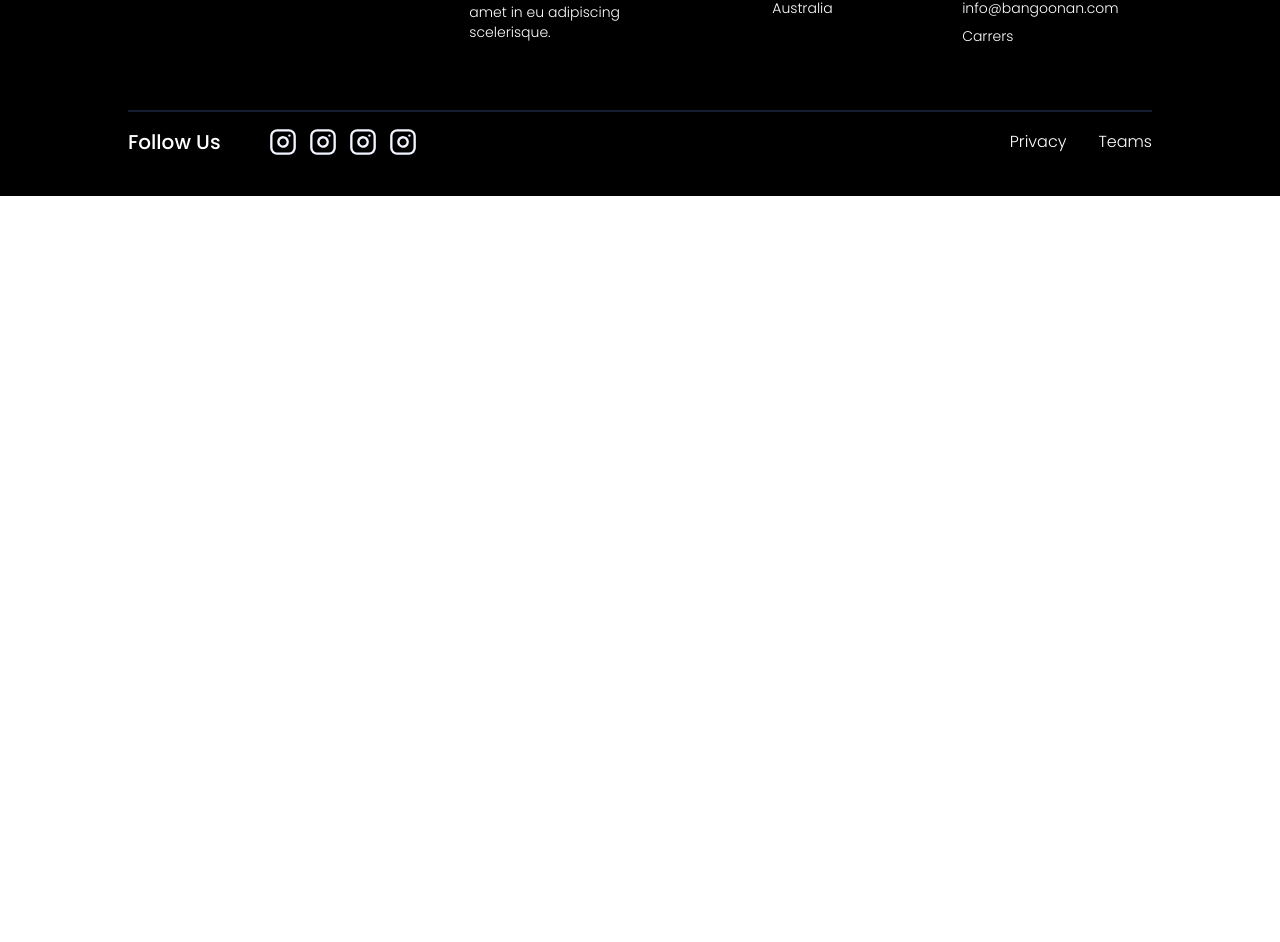
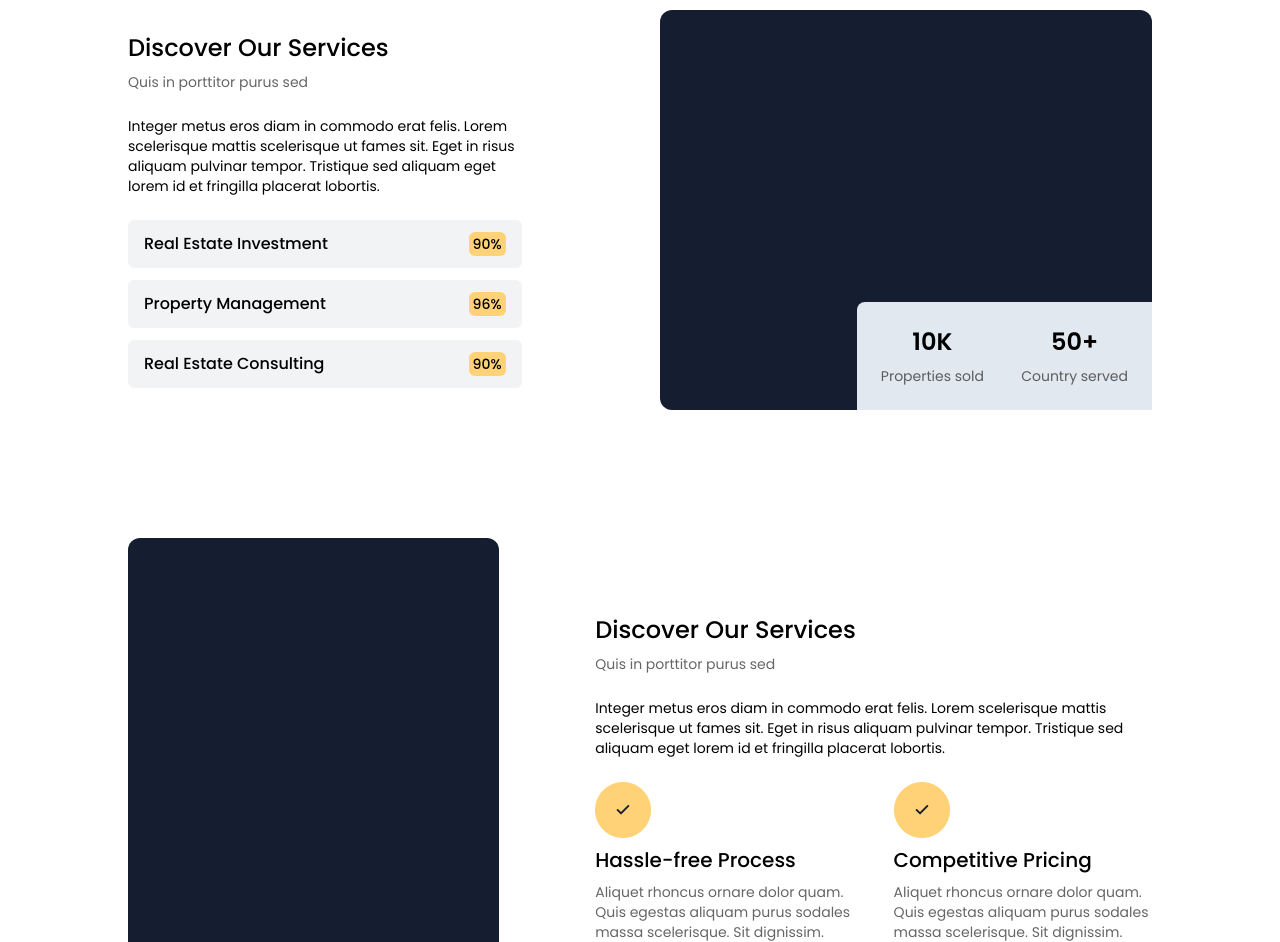
Before and after one commit to roushan-jha/Digital-Ipsum, a React (Vite) app in the folder 07_bangoonan_real_Estate/: page /service in a window 1280 px wide. Shown: the part 630-1572 px from the top of the page. Before the commit the page ends 826 px from the top, so only its background shows below. Built offline with nearby package versions, Linux system fonts and the light colour scheme.

Commit message:
completed services page

```diff
--- a/07_bangoonan_real_Estate/src/pages/ServicesPage.jsx
+++ b/07_bangoonan_real_Estate/src/pages/ServicesPage.jsx
@@ -1,14 +1,146 @@
-import React from 'react'
+import React from "react";
+import Contact from "../components/Contact";
+import Agents from "../components/Agents";
+import video_icon from "../assets/Play Icon.png";
+import check from '../assets/check.png'
 
 const ServicesPage = () => {
   return (
-    <div>
-      <div className='h-[50vh] bg-primary flex flex-col gap-3 items-center justify-center'>
-        <h1 className='font-bold text-5xl text-white'>Our Services</h1>
-        <p className='font-medium text-white'>Home / Our Services</p>
+    <div className="font-primary">
+      <div className="h-[50vh] bg-primary flex flex-col gap-3 items-center justify-center">
+        <h1 className="font-bold text-5xl text-white">Our Services</h1>
+        <p className="font-medium text-white">Home / Our Services</p>
       </div>
+      <div>
+        <div className="flex justify-between gap-10 items-center p-32">
+          <div className="w-1/2 h-auto flex flex-col justify-center gap-6">
+            <div className="flex flex-col gap-2">
+              <h3 className="font-medium text-2xl">Discover Our Services</h3>
+              <p className="opacity-60 text-sm">Quis in porttitor purus sed</p>
+            </div>
+            <p className="w-4/5 text-sm">
+              Integer metus eros diam in commodo erat felis. Lorem scelerisque
+              mattis scelerisque ut fames sit. Eget in risus aliquam pulvinar
+              tempor. Tristique sed aliquam eget lorem id et fringilla placerat
+              lobortis.
+            </p>
+            <div className="flex flex-col gap-3">
+              <div className="w-4/5 flex justify-between items-center hover:bg-slate-100 bg-gray-200 bg-opacity-50 px-4 py-3 rounded-md font-medium">
+                <p>Real Estate Investment</p>
+                <span className="px-[4px] py-[2px] text-sm bg-secondary rounded-md">
+                  90%
+                </span>
+              </div>
+              <div className=" w-4/5 flex justify-between items-center hover:bg-slate-100 bg-gray-200 bg-opacity-50 px-4 py-3 rounded-md font-medium">
+                <p>Property Management</p>
+                <span className="px-[4px] py-[2px] text-sm bg-secondary rounded-md">
+                  96%
+                </span>
+              </div>
+              <div className=" w-4/5 flex justify-between items-center hover:bg-slate-100 bg-gray-200 bg-opacity-50 px-4 py-3 rounded-md font-medium">
+                <p>Real Estate Consulting</p>
+                <span className="px-[4px] py-[2px] text-sm bg-secondary rounded-md">
+                  90%
+                </span>
+              </div>
+            </div>
+          </div>
+          <div className="w-1/2 h-[50vh] bg-primary rounded-xl flex justify-end items-end">
+            <div className="w-3/5 bg-slate-200 rounded-tl-lg p-6  flex justify-between items-center">
+              <div className="flex flex-col items-center gap-2">
+                <h2 className="font-semibold text-2xl">10K</h2>
+                <p className="opacity-60 text-sm">Properties sold</p>
+              </div>
+              <div className="flex flex-col items-center gap-2">
+                <h2 className="font-semibold text-2xl">50+</h2>
+                <p className="opacity-60 text-sm">Country served</p>
+              </div>
+            </div>
+          </div>
+        </div>
+        <div className="flex justify-between gap-24 items-center px-32 pb-32">
+          <div className="w-2/5 h-[60vh] bg-primary rounded-xl"></div>
+          <div className="w-3/5 h-auto flex flex-col justify-center gap-6">
+            <div className="flex flex-col gap-2">
+              <h3 className="font-medium text-2xl">Discover Our Services</h3>
+              <p className="opacity-60 text-sm">Quis in porttitor purus sed</p>
+            </div>
+            <p className="text-sm">
+              Integer metus eros diam in commodo erat felis. Lorem scelerisque
+              mattis scelerisque ut fames sit. Eget in risus aliquam pulvinar
+              tempor. Tristique sed aliquam eget lorem id et fringilla placerat
+              lobortis.
+            </p>
+            <div className="flex justify-between gap-10">
+              <div className="w-1/2 flex flex-col gap-2">
+                  <div>
+                    <img src={check} alt="Icon" />
+                  </div>
+                  <h3 className="font-medium text-xl">Hassle-free Process</h3>
+                  <p className="text-sm opacity-60">Aliquet rhoncus ornare dolor quam. Quis egestas aliquam purus sodales massa scelerisque. Sit dignissim.</p>
+              </div>
+              <div className="w-1/2 flex flex-col gap-2">
+                  <div>
+                    <img src={check} alt="Icon" />
+                  </div>
+                  <h3 className="font-medium text-xl">Competitive Pricing</h3>
+                  <p className="text-sm opacity-60">Aliquet rhoncus ornare dolor quam. Quis egestas aliquam purus sodales massa scelerisque. Sit dignissim.</p>
+              </div>
+            </div>
+          </div>
+        </div>
+      </div>
+      <div className="h-[70vh] mx-32 flex justify-center items-center bg-gray-300 rounded-xl relative">
+        <div className="absolute top-[30vh]">
+          <img src={video_icon} alt="Video Icon" />
+        </div>
+      </div>
+      <Agents />
+      <div className="px-32 bg-slate-200 flex justify-between">
+        <div className="w-2/5 h-[80vh] bg-primary"></div>
+        <div className="w-3/5 flex justify-center items-center">
+          <div className="flex flex-col gap-4">
+            <div className="flex flex-col gap-2">
+              <h2 className="font-semibold text-2xl">Featured Properties</h2>
+              <p className="opacity-60 text-sm">
+                Faucibus massa lorem purus sit in nunc.
+              </p>
+            </div>
+            <div className="h-[1px] bg-primary bg-opacity-10"></div>
+            <div className="flex flex-col gap-2">
+              <button className="w-[30%] bg-secondary px-6 py-2 font-medium text-sm rounded-md">
+                For Sale
+              </button>
+              <div className="flex justify-between items-center gap-6">
+                <div>
+                  <h3 className="font-medium text-xl">
+                    Luxurious Modern House
+                  </h3>
+                  <p className="text-sm opacity-60">36 Future, CO</p>
+                </div>
+                <p className="font-semibold text-3xl">$ 4,490</p>
+              </div>
+            </div>
+            <div className="flex gap-4">
+              <div className="w-1/3 h-[150px] bg-white rounded-md text-sm flex justify-center items-end pb-3 opacity-60">
+                3 Beds
+              </div>
+              <div className="w-1/3 h-[150px] bg-white rounded-md text-sm flex justify-center items-end pb-3 opacity-60">
+                3 Baths
+              </div>
+              <div className="w-1/3 h-[150px] bg-white rounded-md text-sm flex justify-center items-end pb-3 opacity-60">
+                800 sqft
+              </div>
+            </div>
+            <button className="w-2/3 px-6 py-3 bg-primary text-white font-medium rounded-md">
+              Schedule A Tour
+            </button>
+          </div>
+        </div>
+      </div>
+      <Contact />
     </div>
-  )
-}
+  );
+};
 
-export default ServicesPage
+export default ServicesPage;
```
